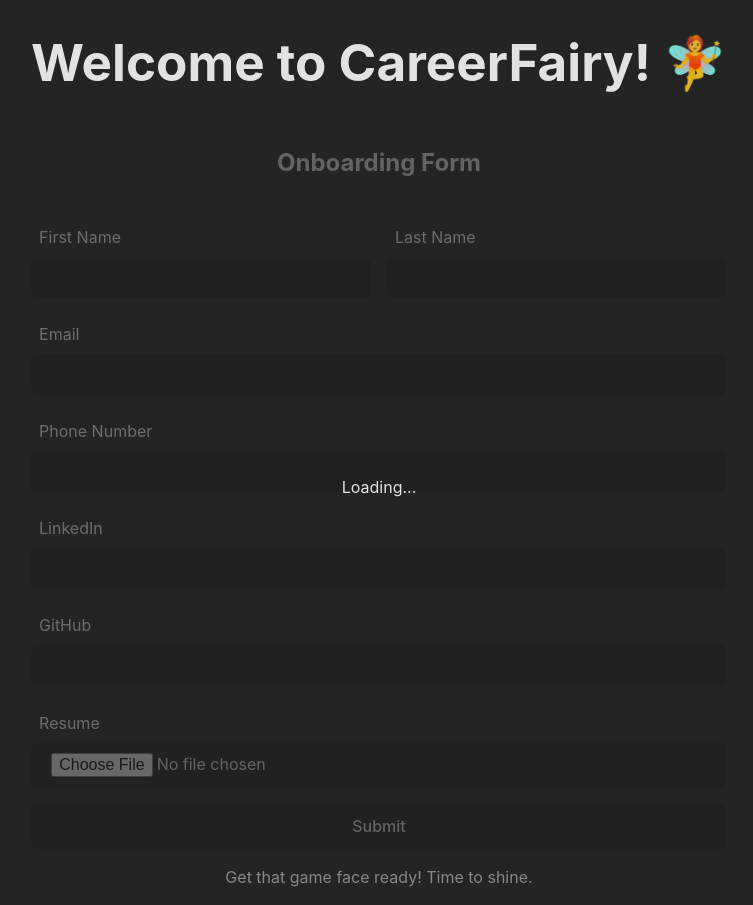
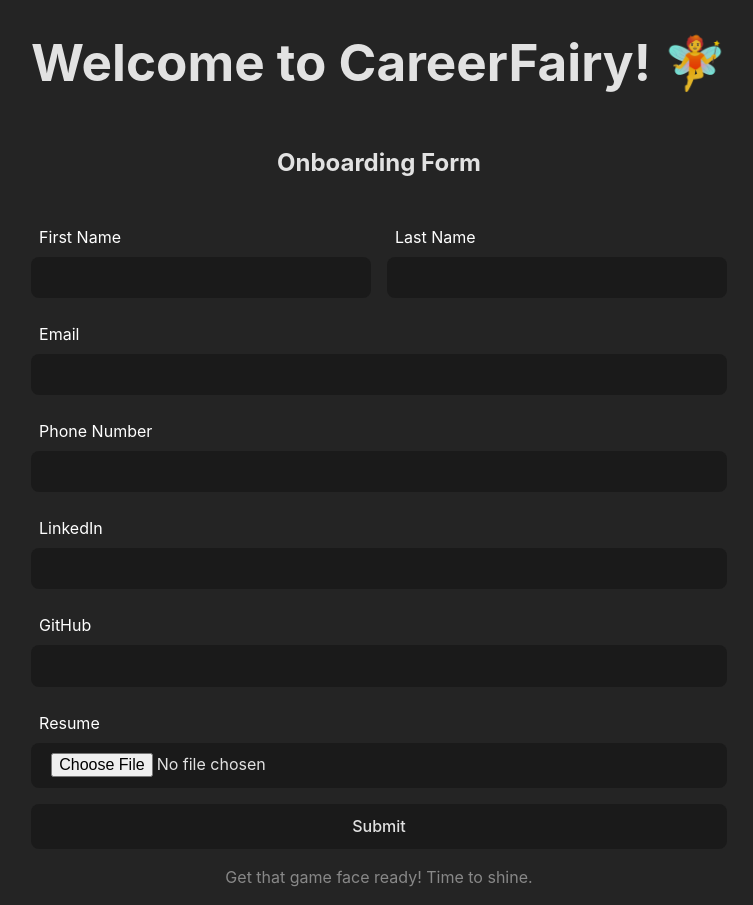
Before and after one commit to bensaine/mchacks-11, a React (Vite) app in the folder front/: page / in a window 1280 px wide. Shown: the whole page, without its empty margins (261-1014 px from the left). Built offline with nearby package versions, Linux system fonts and the light colour scheme; no server answers.

Commit message:
fix always

```diff
--- a/front/src/components/IntervieweeOnboardForm.jsx
+++ b/front/src/components/IntervieweeOnboardForm.jsx
@@ -53,7 +53,7 @@
 	return (
 		<div style={{ display: "flex", position: "relative", flexDirection: "column", gap: "1rem" }}>
 			<h2>Onboarding Form</h2>
-			{(true || player === undefined || loading) && (
+			{(player === undefined || loading) && (
 				<div
 					style={{
 						display: "flex",
```
